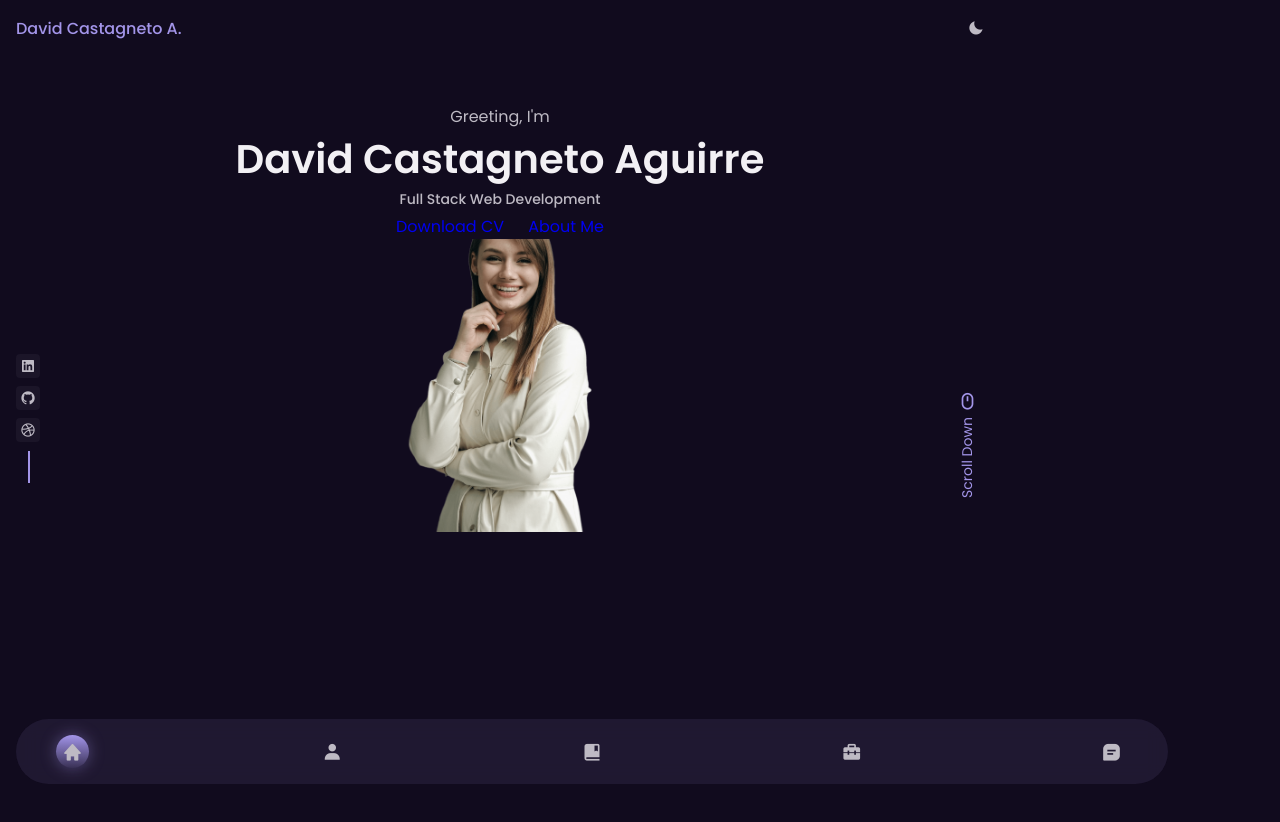
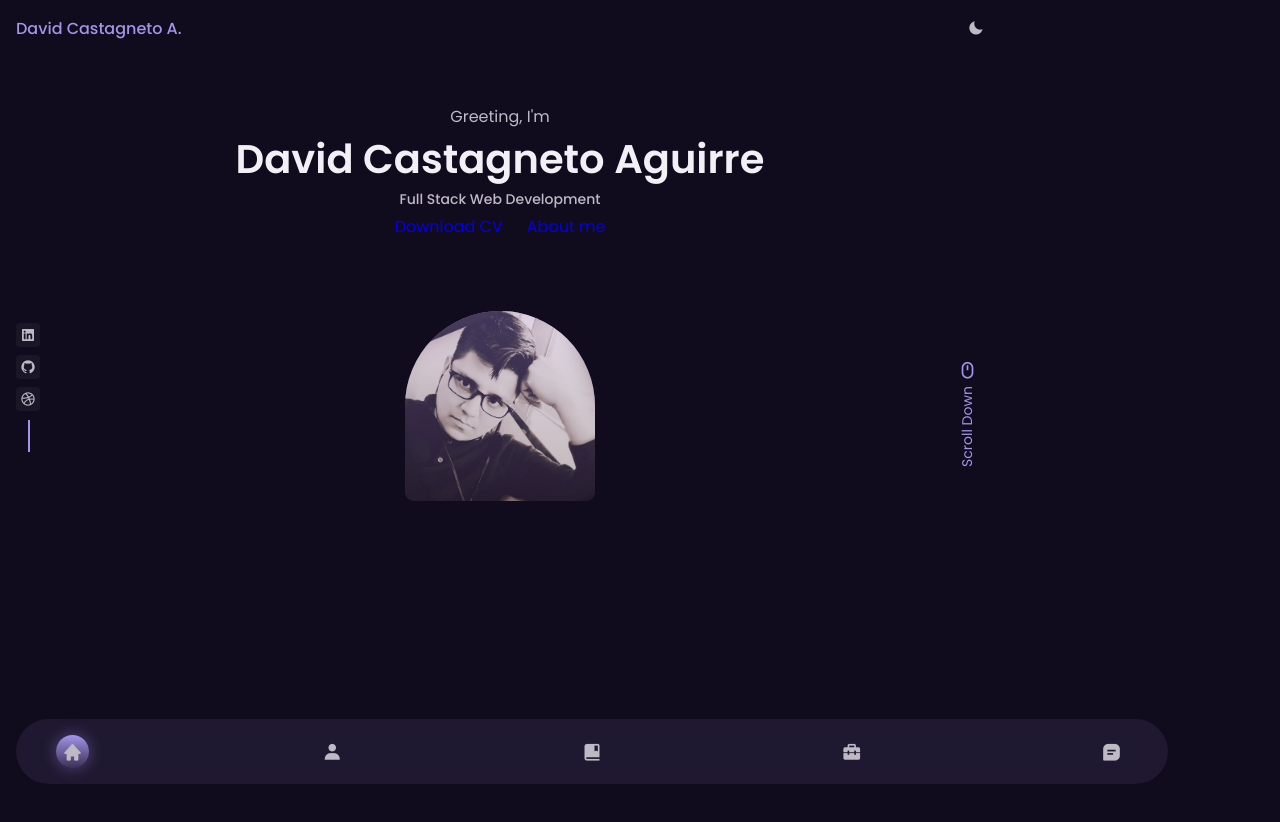
Before and after one commit to davidcastagnetoa/davidcastagnetoa_cv, a plain HTML site: page index.html in a window 1280 px wide. Drawn offline with nearby package versions, Linux system fonts and the light colour scheme.

Commit message:
Correction bugs html

```diff
--- a/assets/css/styles.css
+++ b/assets/css/styles.css
@@ -128,7 +128,7 @@ img {
   margin-right: 1rem;
 }
 
-.grid {
+.grid{
   display: grid;
   gap: 1.25rem;
 }
@@ -245,18 +245,19 @@ img {
 }
 
 .home__img{
-  width: 160px;
+  width: 190px;
+  opacity: 0.70; /*Quitar en cuanto la foto no tenga fondo*/
 }
 
 .home__handle{
   justify-self: center;
   width: 190px;
-  height: 293px;
+  height: 190px; /*293px*/
   background: linear-gradient(180deg,
-              hsla(var(--first-hue), var(--sat), var(--lig), 1)
+              hsla(var(--first-hue), var(--sat), var(--lig), 1),
               hsla(var(--first-hue), var(--sat), var(--lig), 0.25)
               );
-  border-radius:  10rem, 10rem, 1rem, 1rem;
+  border-radius:  10rem 10rem 1rem 1rem;
   display: flex;
   align-items: flex-end;
   justify-content: center;
--- a/index.html
+++ b/index.html
@@ -73,15 +73,17 @@
                         <span class="home__greeting">Greeting, I'm</span>
                         <h1 class="home__name">David Castagneto Aguirre</h1>
                         <h3 class="home__education">Full Stack Web Development</h3>
+
                         <div class="home__buttons">
                             <a download="" href="assets/pdf/Ansel-Cv.pdf" class="button button--ghost">
                                 Download CV
                             </a>
-                            <a href="#about" class="button">About Me</a>
+                            <a href="#about" class="button">About me</a>
+                        </div>
                     </div>
 
                     <div class="home__handle">
-                            <img src="assets/img/perfil.png" alt="home__img">
+                        <img src="assets/img/perfil3.jpg" alt="" class="home__img">
                     </div>
 
                     <div class="home__social">
@@ -100,7 +102,6 @@
                         <i class='bx bx-mouse home__scroll-icon' ></i>
                         <span class="home__scroll-name">Scroll Down</span>
                     </a>
-                    </div>
                 </div>
             </section>
 
```
Also changed, not shown: assets/img/perfil2.jpg (added), assets/img/perfil3.jpg (added), 1 other file. Lines whose indentation alone changed are shown as unchanged.
